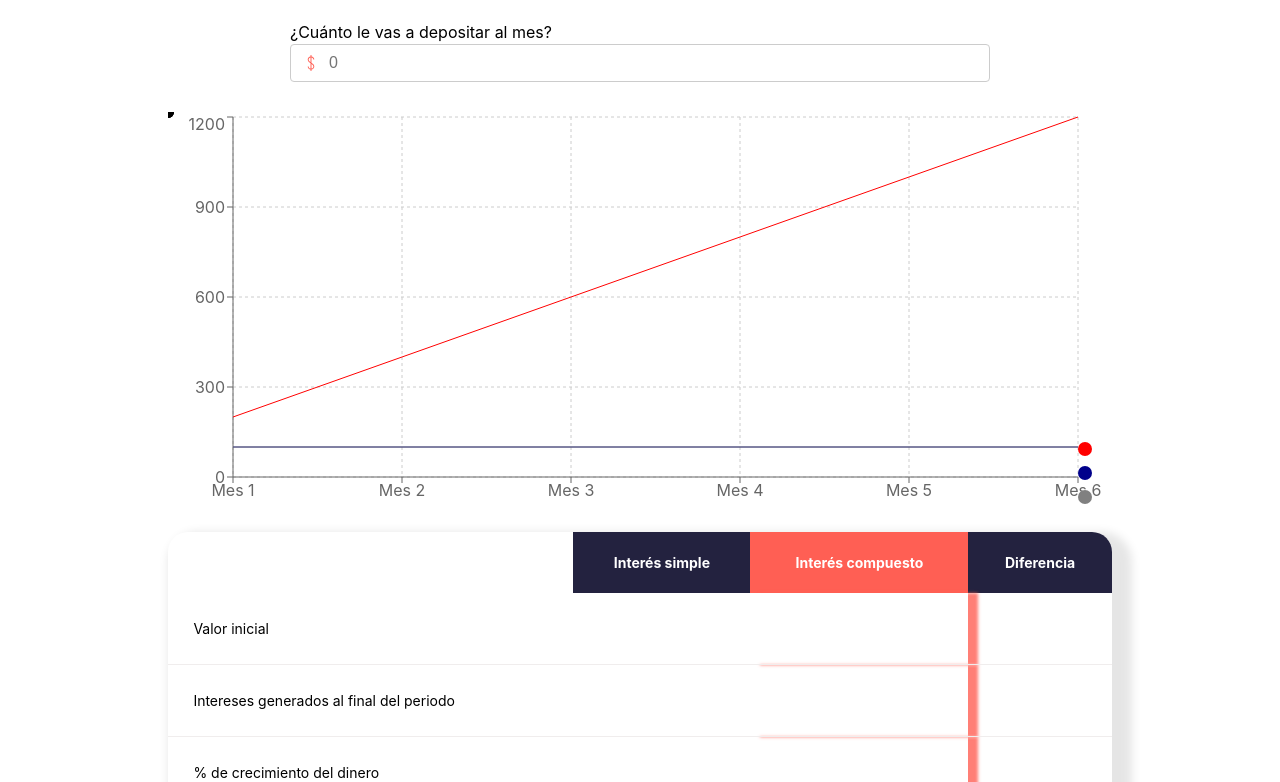
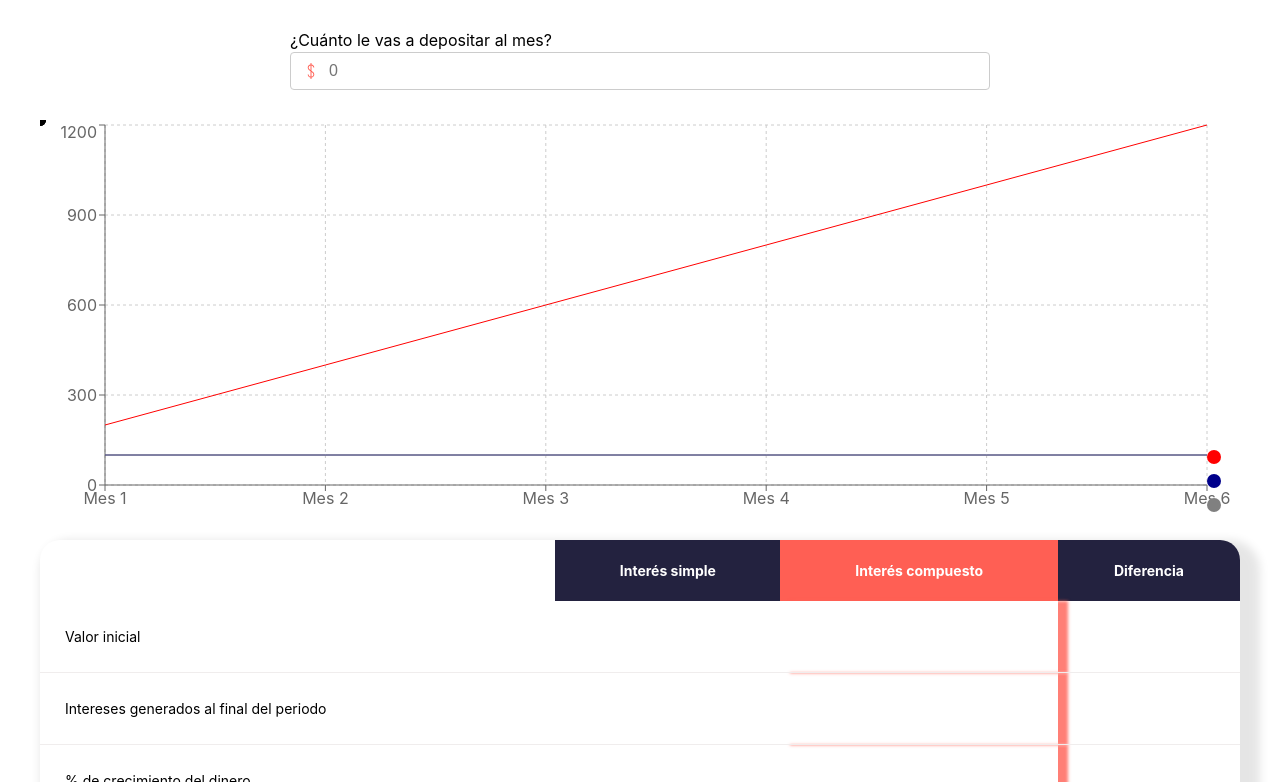
Before and after one commit to Alberto0511/Finsus, a React (Vite) app: page / in a window 1280 px wide. Shown: the part 478-1260 px from the top of the page. Built offline with nearby package versions, Linux system fonts and the light colour scheme.

Commit message:
grafica avance nuevo

```diff
--- a/src/App.css
+++ b/src/App.css
@@ -1,8 +1,8 @@
 #root {
-  max-width: 1280px;
+  max-width: 100%;
   margin: 0 auto;
   padding: 2rem;
-  text-align: left;
+  text-align: left
 }
 
 .subtitle {
@@ -98,6 +98,12 @@
   font-size: 16px;
 }
 
+.chart-container {
+  margin-top: 50px;
+  width: 100%;
+  max-width: 100%;
+  margin: 0 auto;
+}
 
 .custom-tooltip {
   background-color: white;
@@ -121,6 +127,7 @@
   justify-content: flex-start;
 }
 
+
 .recharts-legend-item .recharts-legend-icon {
   width: 16px;
   height: 16px;
--- a/src/Calculator/IntenerestCalculator.jsx
+++ b/src/Calculator/IntenerestCalculator.jsx
@@ -3,7 +3,7 @@ import Dropdown from './components/Select';
 import InputNum from './components/Input';
 import Table from './components/Table';
 import { interestOptions, timeOptions } from './models/constants';
-import '../App.css';
+
 import ChartContainer from './components/ChartContainer';
 
 const InterestCalculator = () => {
--- a/src/Calculator/components/ChartContainer.jsx
+++ b/src/Calculator/components/ChartContainer.jsx
@@ -98,7 +98,7 @@ const ChartContainer = () => {
   }, []);
 
   return (
-    <div>
+    <div className="chart-container">
       <InterestChart data={chartData} />
     </div>
   );
--- a/src/index.css
+++ b/src/index.css
@@ -10,11 +10,9 @@
   -moz-osx-font-smoothing: grayscale;
 }
 
-body {
+/* body {
   margin: 0;
   display: flex;
   min-width: 320px;
   min-height: 100vh;
-
-
-}
+} */
```
